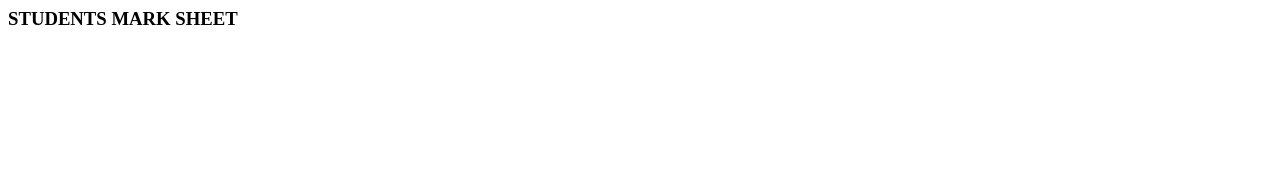
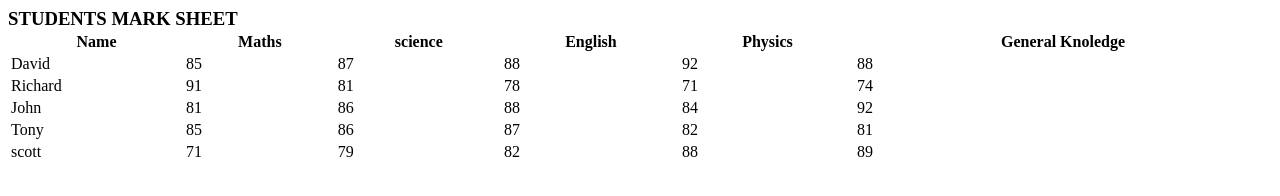
Before and after one commit to Baselabusalah/html-appleseeds, a plain HTML site: page 3.html in a window 1280 px wide. Drawn offline with Linux system fonts and the light colour scheme.

Commit message:
some msg

```diff
--- a/3.html
+++ b/3.html
@@ -4,14 +4,57 @@
 
 <body>
     <h3> <strong> STUDENTS MARK SHEET </strong></3>
+        <table style="width:100%">
+            <tr>
+              <th>Name</th>
+              <th>Maths</th>
+              <th>science</th>
+              <th>English</th>
+              <th>Physics</th>
+              <th>General Knoledge</th>
+            </tr>
+            <tr>
+              <td>David</td>
+              <td>85</td>
+              <td>87</td>
+              <td>88</td>
+              <td>92</td>
+              <td>88</td>
+            </tr>
+              <tr>
+              <td>Richard</td>
+              <td>91</td>
+              <td>81</td>
+              <td>78</td>
+              <td>71</td>
+              <td>74</td>
+            </tr>
+              <tr>
+              <td>John</td>
+              <td>81</td>
+              <td>86</td>
+              <td>88</td>
+              <td>84</td>
+              <td>92</td>
+            </tr>
+              <tr>
+              <td>Tony</td>
+              <td>85</td>
+              <td>86</td>
+              <td>87</td>
+              <td>82</td>
+              <td>81</td>
+            </tr>
+              <tr>
+              <td>scott</td>
+              <td>71</td>
+              <td>79</td>
+              <td>82</td>
+              <td>88</td>
+              <td>89</td>
+            </tr>
 
+          </table>
 
-
-
-
-
-</body>
-
-
-
-</html>
+          </body>
+          </html>
```
Also changed, not shown: 4.html (added, +37 -0 lines), index.html (+1 -1 lines), basel.jpg (added), facebook.png (added), linkden.png (added).
